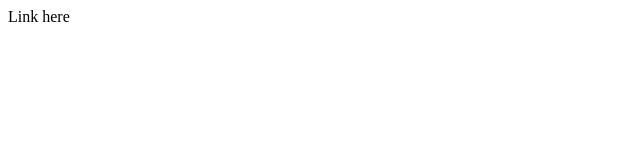
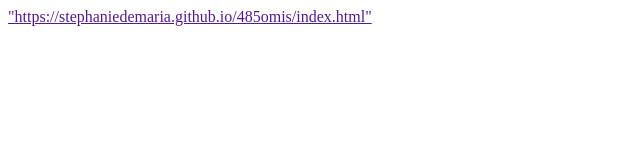
Before and after one commit to stephaniedemaria/485, a plain HTML site: page index.html in a window 1280 px wide. Shown: the whole page, without its empty margins (0-640 px from the left). Drawn offline with Linux system fonts and the light colour scheme.

Commit message:
indexedit

```diff
--- a/index.html
+++ b/index.html
@@ -3,6 +3,6 @@
         <title>OMIS 485</title>
     </head>
     <body>
-        Link here
+        <a href>"https://stephaniedemaria.github.io/485omis/index.html"</a>
     </body>
 </html>
```
